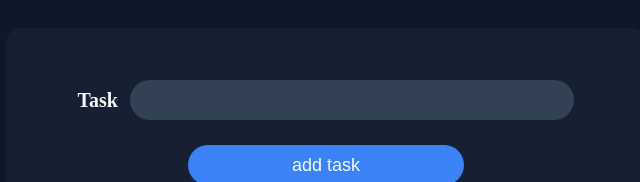
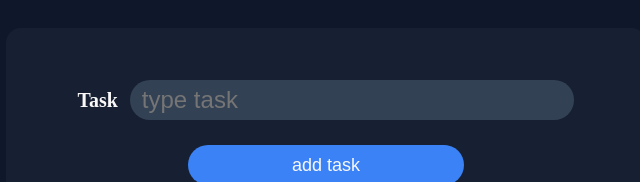
Before and after one commit to AsemDiab/TaskManagement, a plain HTML site: page index.html in a window 1280 px wide. Shown: the part 212-394 px from the top of the page, without its empty margins (314-954 px from the left). Drawn offline with Linux system fonts and the light colour scheme.

Commit message:
add place holder

```diff
--- a/index.html
+++ b/index.html
@@ -17,7 +17,7 @@
       <form onsubmit="handleSubmit(event)" class="form" id="TaskForm">
         <div class="inputField">
           <label for="taskInput"><h5>Task</h5></label>
-          <input type="text" name="" id="taskInput" />
+          <input type="text" name="" id="taskInput"  placeholder="type task"/>
         </div>
         <input
           type="submit"
```
